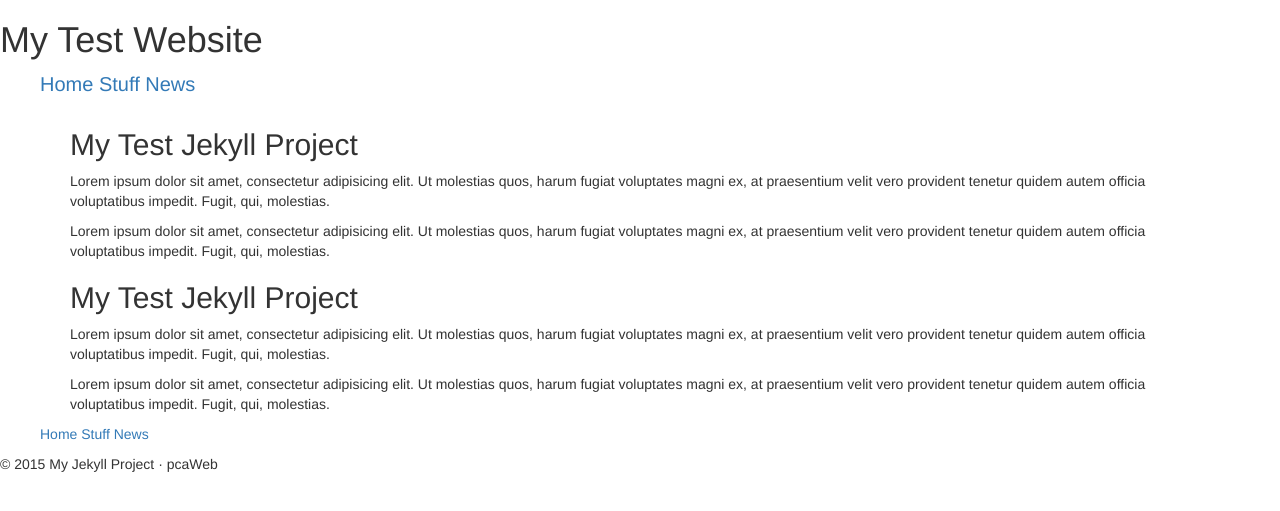
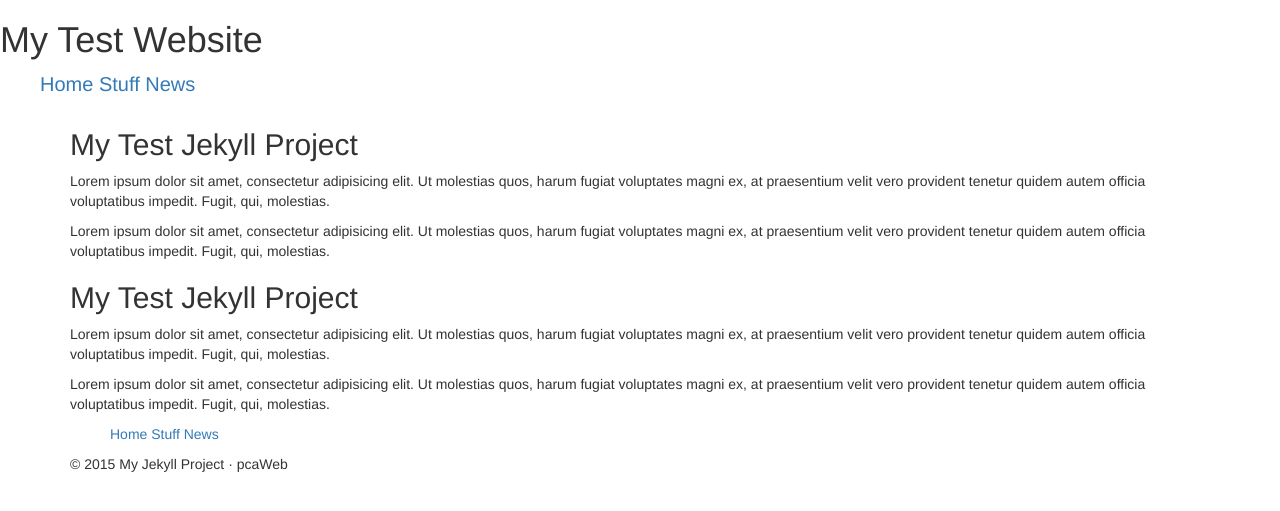
Before and after one commit to pcaWeb/My-Jekyll-Site, a Jekyll site: the page built from index.html, in a window 1280 px wide. Shown: the top 511 px of the page. Built offline with Jekyll 4.4.1, drawn with Linux system fonts in a browser that asks for light colours; nearby versions of some CDN libraries; Markdown is read by kramdown in place of the engine named in the settings.

Commit message:
container to footer

```diff
--- a/_layouts/default.html
+++ b/_layouts/default.html
@@ -15,15 +15,17 @@
         <h1>My Test Website</h1> {% include nav.html navclass='nav-top' %}
     </header>
     <div class="main">
-        <div class="page row" id="mission">
+        <div class="page" id="mission">
 
             {{content}}
 
         </div>
 
         <footer>
-            {% include nav.html navclass='nav-bottom' %}
-            <p>&copy; 2015 My Jekyll Project &middot; pcaWeb</p>
+        	<div class="content container">
+	            {% include nav.html navclass='nav-bottom' %}
+	            <p>&copy; 2015 My Jekyll Project &middot; pcaWeb</p>
+            </div>
         </footer>
         <!-- jQuery (necessary for Bootstrap's JavaScript plugins) -->
         <script src="https://ajax.googleapis.com/ajax/libs/jquery/1.11.2/jquery.min.js"></script>
```
